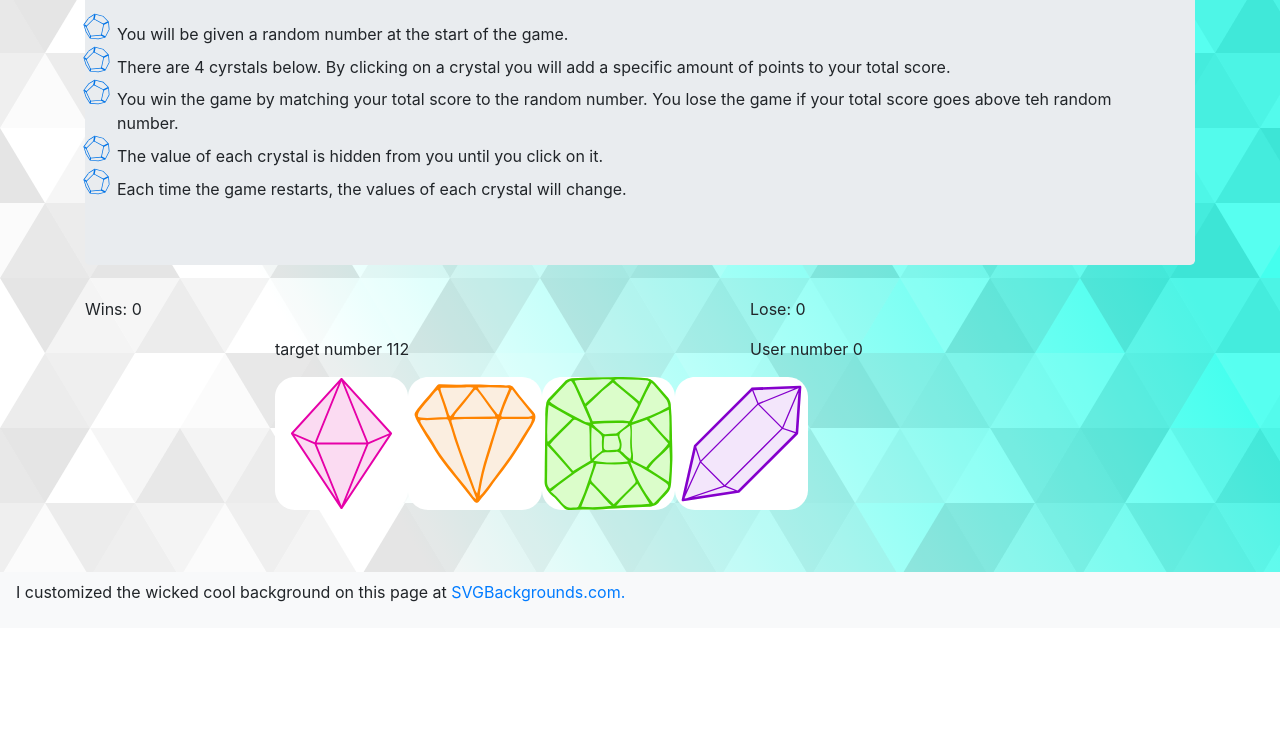
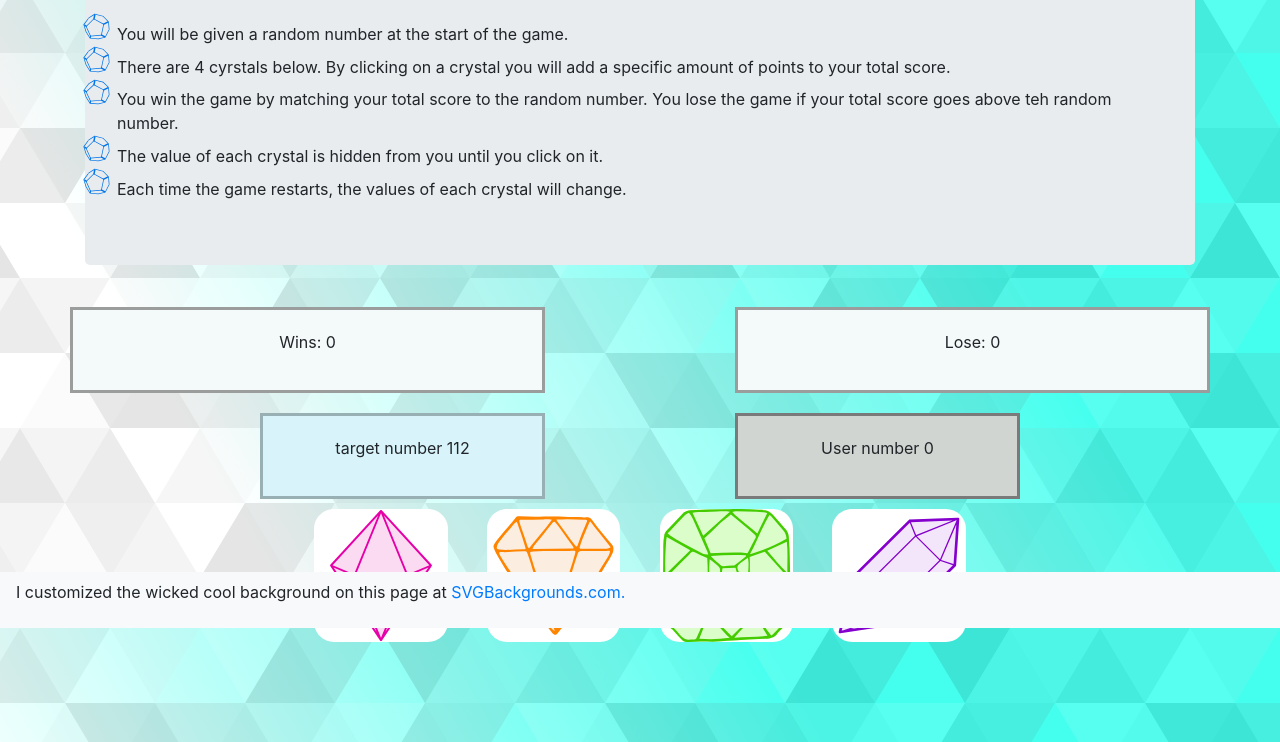
Before and after one commit to sabomade/unit-4-game, a plain HTML site: page index.html in a window 1280 px wide. Shown: the part 172-914 px from the top of the page. Before the commit the page ends 800 px from the top, so only its background shows below. Drawn offline with nearby package versions, Linux system fonts and the light colour scheme.

Commit message:
updates style.css

```diff
--- a/assets/css/style.css
+++ b/assets/css/style.css
@@ -10,3 +10,40 @@ body{
 ul{
     list-style-image: url(../images/crystal-list.svg);
 }
+
+.score{
+    background: #F4F9FA;
+    border: #9B9C9C solid 3px;
+    margin: 10px auto;
+    padding: 20px;
+    text-align: center;
+}
+
+.targetNum{
+    background:#D8F4FA;
+    border: #98AFB4 solid 3px;
+    margin: 10px auto;
+    padding: 20px;
+    text-align:center;
+}
+
+.userNum{
+    background: #D0D5D1;
+    border: #7A7A7A solid 3px;
+    margin: 10px auto;
+    padding: 20px;
+    text-align:center;
+}
+
+.crystal-buttons{
+    display: flex;
+    justify-content: space-evenly;
+    margin-bottom: 100px;
+}
+.crystal-image{
+
+}
+
+.fixed-bottom{
+
+}
--- a/assets/javascript/game.js
+++ b/assets/javascript/game.js
@@ -88,13 +88,13 @@ $(".crystal-image").click( function() {
     //if counter = targetNumber, user wins & game restarts
     if(counter === targetNumber){
         win++;
-        // alert("You Win!");
+        alert("You Win!" + counter + " is equal to " + targetNumber );
         restartGame();
     }
     //else if counter > targetNumber, user loses & game restarts
     else if (counter > targetNumber){
         loss++;
-        //alert("You Lose! " + counter + " is larger than " + targetNumber );
+        alert("You Lose! " + counter + " is larger than " + targetNumber );
         restartGame();
     }
 })
--- a/index.html
+++ b/index.html
@@ -34,23 +34,23 @@
             </div>
             <!-- user wins/losses -->
             <div class="row">
-                <div class="col-md-5"><p>Wins: <span id="win"></span></p></div>
+                <div class="col-md-5 score"><p>Wins: <span id="win"></span></p></div>
                 <div class="col-md-2"></div>
-                <div class="col-md-5"><p>Lose: <span id="loss"></span></p></div>
+                <div class="col-md-5 score"><p>Lose: <span id="loss"></span></p></div>
             </div>
             <!-- target number & user number -->
             <div class="row">
                     <div class="col-md-2"></div>
-                    <div class="col-md-3"><p>target number <span id="num-to-guess"></span></p></div>
+                    <div class="col-md-3 targetNum"><p>target number <span id="num-to-guess"></span></p></div>
                     <div class="col-md-2"></div>
-                    <div class="col-md-3"><p>User number <span id="user-guess"></span></p></div>
+                    <div class="col-md-3 userNum"><p>User number <span id="user-guess"></span></p></div>
                     <div class="col-md-2"></div>
                 </div>
             <!-- crystal buttons -->
             <div class="row">
                 <div class="col-md-2"></div>
                 <div class="col-md-8">
-                    <div id="crystals">
+                    <div id="crystals" class="crystal-buttons">
                         <!-- crystal buttons go here -->
                     </div>
                 </div>
```
